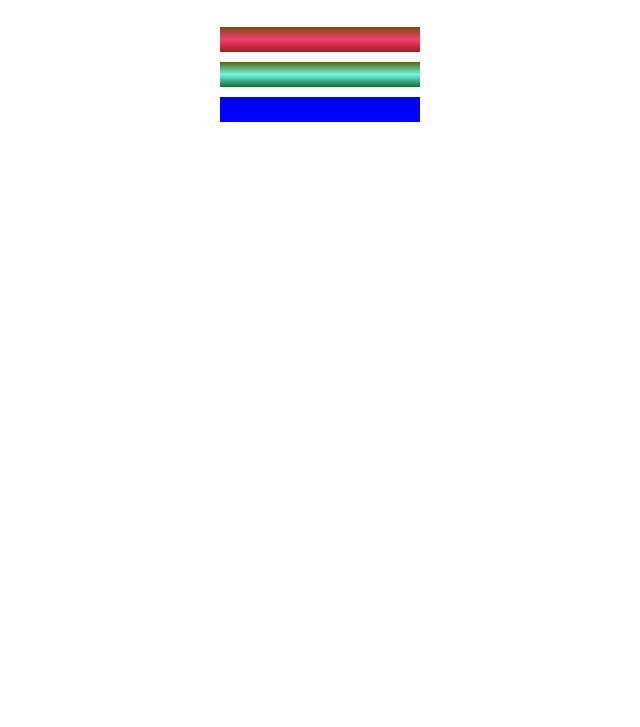
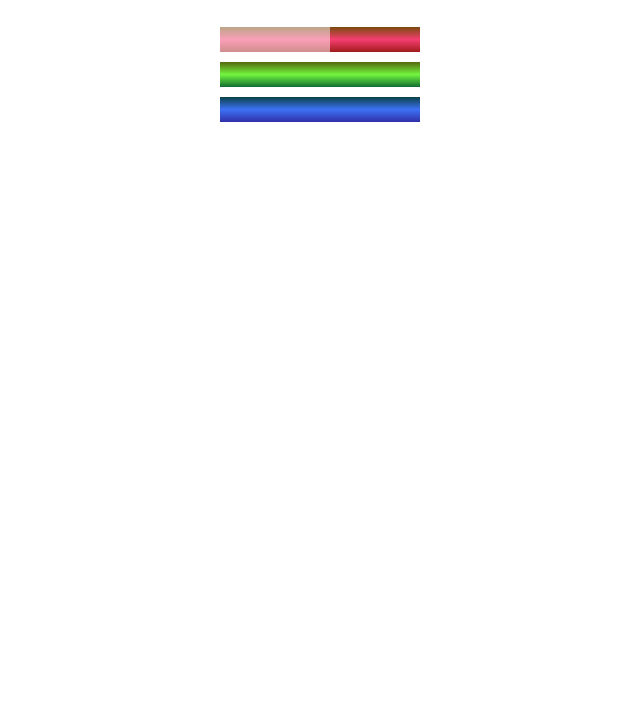
Before and after one commit to Harrylawal74/coloured-markers, a plain HTML site: page index.html in a window 1280 px wide. Shown: the part 73-800 px from the top of the page, without its empty margins (320-960 px from the left). Drawn offline with Linux system fonts and the light colour scheme.

Commit message:
adding sleeves

```diff
--- a/index.html
+++ b/index.html
@@ -10,7 +10,9 @@
     <h1>CSS Colour Markers</h1>
     <div class="container">
         <!-- adding a space between words in the class attribute gives multipe classes e.g. this div has a "marker" class and "one" class-->
-        <div class="marker red"></div>
+        <div class="marker red">
+            <div class="sleeve"></div>
+        </div>
         <div class="marker green"></div>
         <div class="marker blue"></div>
     </div>
--- a/style.css
+++ b/style.css
@@ -11,19 +11,19 @@ h1 {
 }
 
 /* must use "background" not "background-color" for gradient"
-"deg" at beginning of"linear-gradient" determines direction of color gradient
+"deg" at beginning of"linear-gradient" determines direction of color gradient defaults to 180deg
 "%" symbol after color in "linear-gradient"" function determines percentage occupied by that color (color-stops)*/
 .red {
-    background: linear-gradient(180deg, rgb(122, 74, 14) 0%, rgb(245, 62, 113) 50%, rgb(162, 27, 27) 100%)
+    background: linear-gradient(180deg, rgb(122, 74, 14), rgb(245, 62, 113), rgb(162, 27, 27))
 }
 
 .green {
-    background: linear-gradient(180deg, #55680D, #71F5E3, #116C31);
+    background: linear-gradient(180deg, #55680D, #71F53E, #116C31);
 }
 
 /*hsl "hue, saturation, lightness"*/
 .blue {
-    background-color: hsl(240, 100%, 50%)
+    background: linear-gradient(hsl(186, 76%, 16%), hsl(223, 90%, 60%), hsl(240, 56%, 42%))
 }
 
 /* 2 padding values sets "padding-top" and "padding-bottom" to the first value and "padding-right" and left to the second value*/
@@ -31,3 +31,10 @@ h1 {
     background-color: rgb(255, 255, 255);
     padding: 10px 0;
 }
+
+.sleeve {
+    width: 110px;
+    height: 25px;
+    background-color: white;
+    opacity: 0.5;
+}
```
